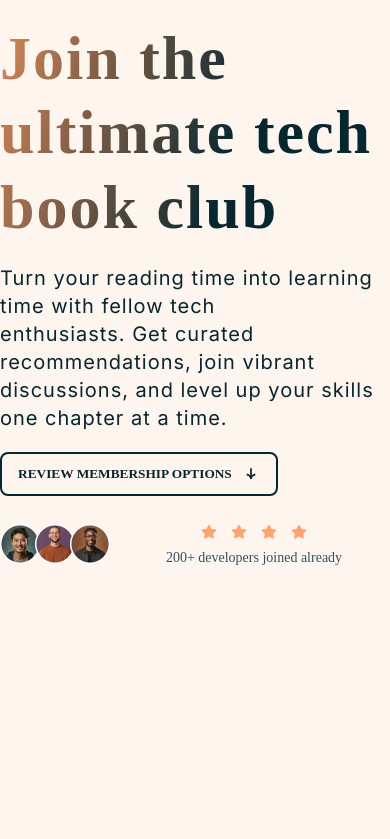
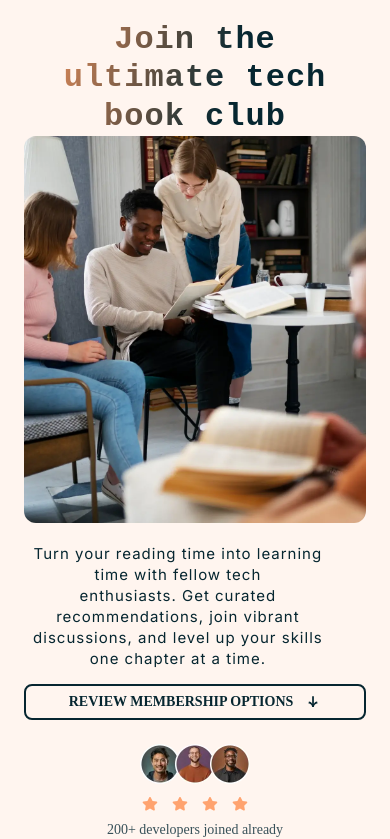
Before and after one commit to josemills/landing-page, a plain HTML site: page index.html in a window 390 px wide. Shown: the part 59-898 px from the top of the page. Before the commit the page ends 844 px from the top, so only its background shows below. Drawn offline with Linux system fonts and the light colour scheme; a web font is replaced by a local one.

Commit message:
Actualización de README. Integración media queries para responsive css

```diff
--- a/css/styles.css
+++ b/css/styles.css
@@ -1,4 +1,5 @@
 @import url('https://fonts.googleapis.com/css2?family=Inter:ital,opsz,wght@0,14..32,100..900;1,14..32,100..900&family=Martian+Mono:wght@100..800&display=swap');
+
 /* root de colores */
 :root {
     --neutral-900: #062630;
@@ -9,31 +10,32 @@
     --light-salmon-100: #FFE2D1;
     --light-salmon-50: #FFF5EF;
     --white: #FFFFFF;
+}
 
-
-}
-*{
+* {
     box-sizing: border-box;
 }
 
-html, body{height: 100%;}
-body{
+html, body {
+    height: 100%;
+}
+
+body {
     margin: 0;
     min-height: 100vh;
     font-family: 'Inter', system-ui, -apple-system, 'Segoe UI', Roboto, 'Helvetica Neue', Arial;
     background: var(--light-salmon-50);
     background-repeat: no-repeat;
-    -webkit-font-smoothing:antialiased;
+    -webkit-font-smoothing: antialiased;
     color: #111;
 }
+
 header .brand {
     padding: 20px;
 }
 
 /* Body - Bienvenida */
-
-.mainContainer{
-    /* padding: 32px 16px; */
+.mainContainer {
     max-width: 1100px;
     margin: 0 auto;
     display: flex;
@@ -42,10 +44,9 @@ header .brand {
     align-items: flex-start;
 }
 
-
 #title {
     margin: 0;
-    font-family: 'Martian Mono', Bold;
+    font-family: 'Martian Mono', monospace;
     font-size: 62px;
     font-weight: bold;
     line-height: 120%;
@@ -53,8 +54,8 @@ header .brand {
     background: linear-gradient(107deg, #FF9A60 -11.37%, #062630 61.84%);
     background-clip: text;
     -webkit-background-clip: text;
-    -webkit-text-fill-color: transparent; /* Safari */
-    display: inline-block; /* asegura que el background se recorte correctamente */
+    -webkit-text-fill-color: transparent;
+    display: inline-block;
 }
 
 .contentText {
@@ -66,13 +67,13 @@ header .brand {
     color: var(--neutral-900);
 }
 
-.primaryButton{
+.primaryButton {
     font-family: 'Martian Mono';
     display: inline-flex;
     align-items: center;
     gap: 0.75rem;
     padding: 0.75rem 1rem;
-    border-style:solid;
+    border-style: solid;
     border-color: var(--neutral-900);
     background: transparent;
     border-radius: 8px;
@@ -82,13 +83,11 @@ header .brand {
 }
 
 .primaryButton:hover,
-.primaryButton:focus{
-        background: linear-gradient(90deg, var(--light-salmon-100) 0%, var(--white) 100%);
-
+.primaryButton:focus {
+    background: linear-gradient(90deg, var(--light-salmon-100) 0%, var(--white) 100%);
 }
 
-
-.primaryButton .btn__icon{
+.primaryButton .btn__icon {
     width: 1rem;
     height: 1rem;
     display: inline-block;
@@ -96,27 +95,26 @@ header .brand {
     flex-shrink: 0;
 }
 
-.avatarImage{
+.avatarImage {
     width: 110px;
     height: 40px;
-    align-items:flex-start;
+    align-items: flex-start;
 }
 
-.starIcon{
+.starIcon {
     min-width: 24px;
     min-height: 24px;
 }
 
-.componentTestimonial{
+.componentTestimonial {
     display: flex;
-    align-items: flex-start; /* alinea la parte superior del avatar con las estrellas */
-    gap: 6px; /* menor espacio para que queden pegadas al avatar */
+    align-items: flex-start;
+    gap: 6px;
     width: 100%;
-    max-width: 480px; /* opcional: limita ancho */
+    max-width: 480px;
 }
 
-/* avatar: tamaño responsivo (sin width fijo) */
-.componentTestimonial .avatarImage{
+.componentTestimonial .avatarImage {
     display: block;
     width: auto;
     height: auto;
@@ -127,53 +125,145 @@ header .brand {
     flex: 0 0 auto;
 }
 
-/* contenedor derecho: estrellas arriba, texto abajo */
-.componentTestimonial .meta{
+.componentTestimonial .meta {
     display: flex;
     flex-direction: column;
     justify-content: flex-start;
     flex: 1 1 auto;
-    /* asegurar que el bloque meta no aporte espacio extra a la izquierda */
     padding-left: 0;
 }
 
-/* estrellas alineadas al tope y a la derecha respecto a la columna meta */
-.componentTestimonial .starGroup{
+.componentTestimonial .starGroup {
     display: flex;
     gap: 6px;
     align-items: center;
-    justify-content: flex-start; /* colocarlas justo al lado del avatar */
-    margin-bottom: 6px; /* pequeño espacio entre estrellas y el texto */
+    justify-content: flex-start;
+    margin-bottom: 6px;
 }
 
-/* tamaño y comportamiento de las estrellas */
-.componentTestimonial .starIcon{
+.componentTestimonial .starIcon {
     width: 20px;
     height: 20px;
     display: inline-block;
     object-fit: contain;
 }
 
-/* texto testimonial debajo */
-.componentTestimonial .testimonialText{
+.componentTestimonial .testimonialText {
     font-family: 'Martian Mono';
     font-size: 14px;
     color: var(--neutral-700);
     line-height: 120%;
 }
 
-/* ajuste en pantallas pequeñas: apilar y centrar */
-@media (max-width: 480px){
-    .componentTestimonial{
+.heroImage {
+    width: 400px;
+    height: 450px;
+    position: absolute;
+    left: 800px;
+    border-radius: 8px;
+}
+
+/* ──────────────────────────────── */
+/* 📱 RESPONSIVE DESIGN */
+/* ──────────────────────────────── */
+
+/* Tablets (hasta 1024px) */
+@media (max-width: 1024px) {
+    #title {
+        font-size: 48px;
+    }
+
+    .contentText {
+        font-size: 18px;
+        max-width: 90%;
+    }
+
+    .heroImage {
+        position: static;
+        width: 100%;
+        height: auto;
+        border-radius: 12px;
+        margin-top: 24px;
+    }
+
+    .mainContainer {
+        align-items: center;
+        text-align: center;
+        padding: 0 24px;
+    }
+
+    .primaryButton {
+        font-size: 16px;
+        padding: 0.6rem 0.9rem;
+    }
+}
+
+/* Móviles grandes (hasta 768px) */
+@media (max-width: 768px) {
+    #title {
+        font-size: 40px;
+    }
+
+    .contentText {
+        font-size: 16px;
+    }
+
+    .heroImage {
+        width: 90%;
+        height: auto;
+        margin: 0 auto;
+        display: block;
+    }
+
+    .componentTestimonial {
+        flex-direction: column;
+        align-items: center;
+        text-align: center;
+    }
+
+    .componentTestimonial .meta {
+        align-items: center;
+    }
+
+    .primaryButton {
+        width: 100%;
+        justify-content: center;
+    }
+}
+
+/* Móviles pequeños (hasta 480px) */
+@media (max-width: 480px) {
+    #title {
+        font-size: 32px;
+        letter-spacing: 1px;
+    }
+
+    .contentText {
+        font-size: 15px;
+    }
+
+    .heroImage {
+        width: 100%;
+        height: auto;
+    }
+
+    .componentTestimonial {
         gap: 8px;
         align-items: center;
     }
-    .componentTestimonial .meta{
+
+    .componentTestimonial .meta {
         align-items: center;
         text-align: center;
     }
-    .componentTestimonial .starGroup{
+
+    .componentTestimonial .starGroup {
         justify-content: center;
         margin-bottom: 6px;
     }
+
+    .primaryButton {
+        font-size: 14px;
+        padding: 0.5rem 0.8rem;
+    }
 }
--- a/index.html
+++ b/index.html
@@ -16,6 +16,7 @@
             <h1 id="title">Join the<br>
             ultimate tech<br>
             book club</h1>
+            <img src="assets/images/image-hero-desktop.webp" alt="heroImage" class="heroImage">
             <p class="contentText">
                 Turn your reading time into learning time with fellow tech<br>
                 enthusiasts. Get curated recommendations, join vibrant<br>
@@ -28,7 +29,6 @@
         </div>
         <div class="componentTestimonial">
             <img src="assets/images/image-avatars.webp" alt="" class="avatarImage">
-
             <!-- nuevo contenedor meta -->
             <div class="meta">
                 <div class="starGroup" aria-hidden="true">
```
Also changed, not shown: git_history_css.txt (added), git_history_index.txt (added), 1 other file.
